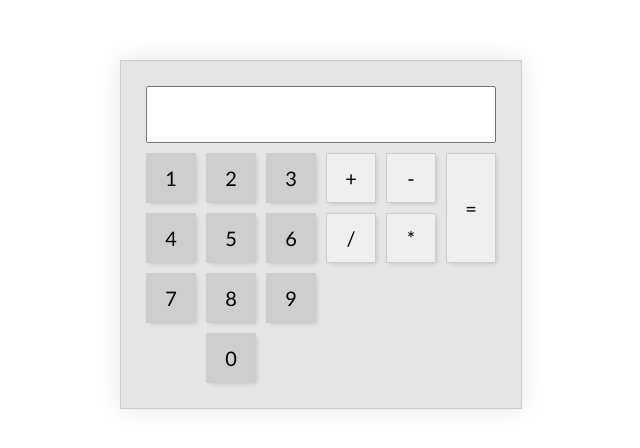
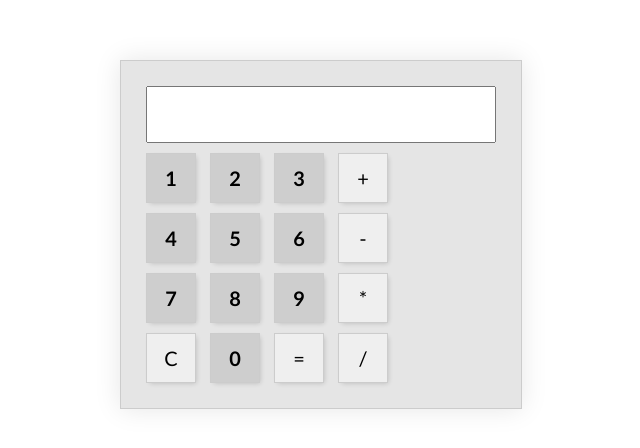
Before and after one commit to iryna-markovich/Calc, a plain HTML site: page calc.html in a window 1280 px wide. Shown: the part 190-638 px from the top of the page, without its empty margins (340-980 px from the left). Drawn offline with Linux system fonts and the light colour scheme.

Commit message:
mostly fixed

```diff
--- a/calc.html
+++ b/calc.html
@@ -1,38 +1,39 @@
 <!DOCTYPE html>
+<html>
+<head>
+<meta charset="utf-8" />
+<title>Калькулятор</title>
+<link rel="stylesheet" href="css/calc-style.css">
+<script src="js/main.js"></script>
 
-<html>
-
-<head>
-    <title>Calc</title>
-    <link rel="stylesheet" href="css/calc-style.css">
-    <script src="js/main.js"></script>
 </head>
 
 <body>
-    <div class="calc">
-        <input>
-        <div class="button-set numbers">
-            <button id="one">1</button>
-            <button id="two">2</button>
-            <button id="three">3</button>
-            <button id="four">4</button>
-            <button id="five">5</button>
-            <button id="six">6</button>
-            <button id="seven">7</button>
-            <button id="eight">8</button>
-            <button id="nine">9</button>
-            <button id="zero">0</button>
-        </div>
-        <div class="button-set operators">
-            <button>+</button>
-            <button>-</button>
-            <button>/</button>
-            <button>*</button>
-        </div>
-        <div class="button-set">
-            <button class="equal">=</button>
-        </div>
+
+<form name="calc" id="calculator" class="calc">
+		<input type="text" name="input" size="16" class="result">
+	<div class="">
+		<button class="buttons numbers" type="button" name="one" value="1" >1</button>
+		<button class="buttons numbers" type="button" name="two" value="2">2</button>
+		<button class="buttons numbers" type="button" name="three" value="3">3</button>
+		<button class="buttons" type="button" name="add" value="+">+</button>
+		<br>
+		<button class="buttons numbers" type="button" name="four" value="4">4</button>
+		<button class="buttons numbers" type="button" name="five" value="5">5</button>
+		<button class="buttons numbers" type="button" name="six" value="6">6</button>
+		<button class="buttons" type="button" name="sub" value="-">-</button>
+		<br>
+		<button class="buttons numbers" type="button" name="seven" value="7">7</button>
+		<button class="buttons numbers" type="button" name="eight" value="8">8</button>
+		<button class="buttons numbers" type="button" name="nine" value="9">9</button>
+		<button class="buttons" type="button" name="mul" value="*">*</button>
+		<br>
+		<button class="buttons" type="button" name="clear" value="c">C</button>
+		<button class="buttons numbers" type="button" name="zero" value="0">0</button>
+		<button class="buttons" type="button" name="doit" value="=">=</button>
+		<button class="buttons" type="button" name="div"  value="/">/</button>
     </div>
+
+</form>
 </body>
-
 </html>
--- a/css/calc-style.css
+++ b/css/calc-style.css
@@ -1,3 +1,8 @@
+#C-empty {
+    width: calc(100% - 10px);
+    margin: 5px;
+}
+
 .calc {
     width: 360px;
     background: rgba(0, 0, 0, .1);
@@ -19,13 +24,13 @@
     width: 180px;
     font-weight: bold;
 }
-.numbers button {
+.numbers {
     background: rgba(0, 0, 0, .1);
 }
 .operators {
     width: 120px;
 }
-.calc input {
+.result {
     margin: 5px;
     width: calc(100% - 10px);
     box-sizing: border-box;
@@ -33,7 +38,7 @@
     font-size: 20px;
     text-align: right;
 }
-.button-set button {
+.buttons {
     width: 50px;
     height: 50px;
     margin: 5px;
@@ -44,7 +49,7 @@
     outline: none;
     cursor: pointer;
 }
-.button-set button:hover {
+.buttons:hover {
     background: yellowgreen;
 }
 .equal {
--- a/js/main.js
+++ b/js/main.js
@@ -1,6 +1,10 @@
-function sum() {
-    var a = document.getElementById('one').innerHTML.value;
-    var b = document.getElementById('two').innerHTML.value;
-    return a + b;
-}
-alert (sum());
+document.addEventListener('DOMContentLoaded', function(){
+    let buttons = document.querySelectorAll('button');
+    buttons.forEach( function(buttons) {
+        buttons.addEventListener("click", counter, false);
+    function counter() {
+        calc.input.value += buttons.value;
+        calc.input.value = eval(calc.input.value);
+    }
+      });
+ });
```
